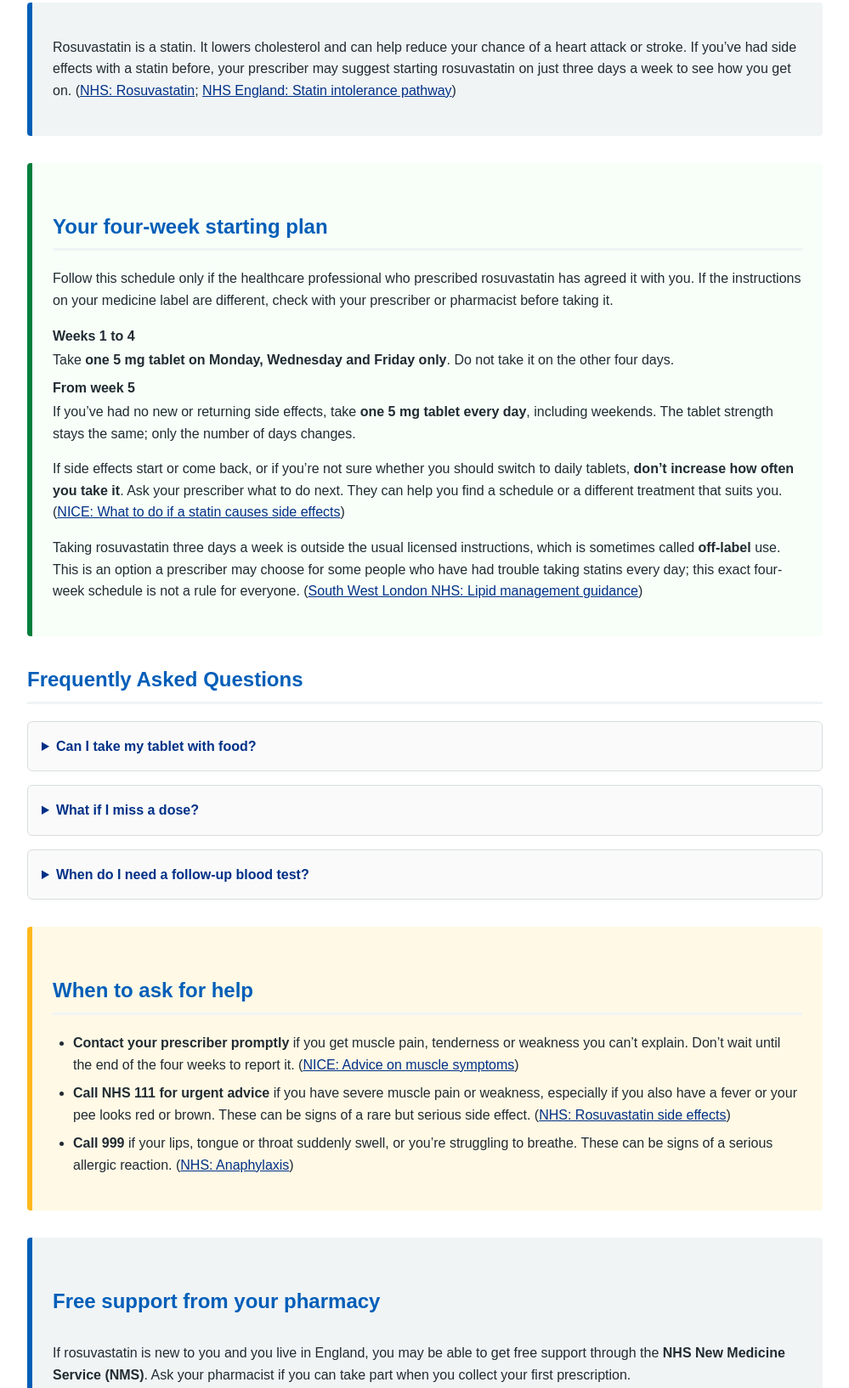
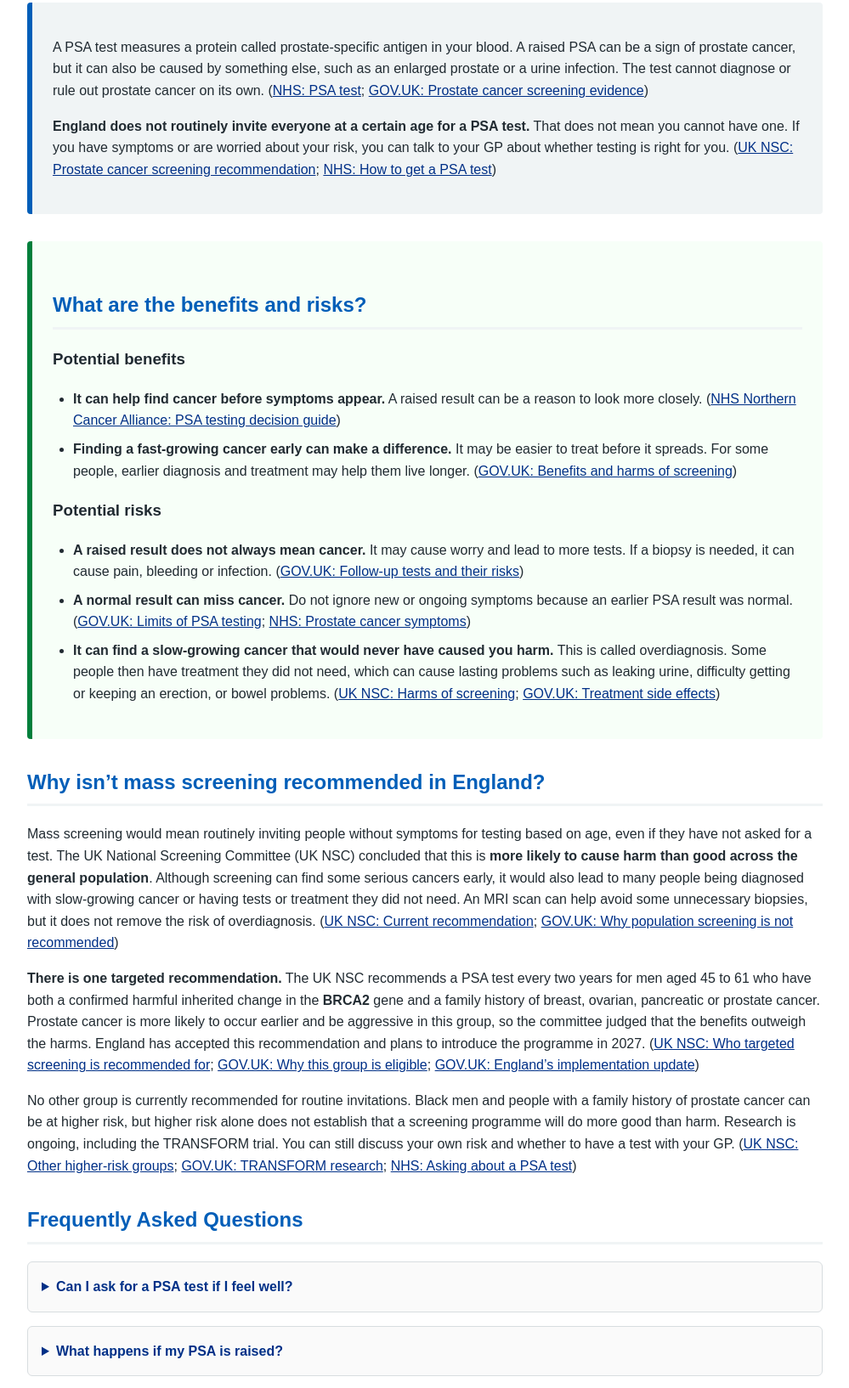
Before and after one commit to BeaconV/PSA, a plain HTML site: page index.html in a window 1280 px wide. Shown: the part 196-1830 px from the top of the page at 85% size, without its empty margins (140-1139 px from the left). Drawn offline with Linux system fonts and the light colour scheme.

Commit message:
Add patient guide to PSA testing and screening in England
Co-authored-by: Perplexity <noreply@perplexity.ai>

```diff
--- a/index.html
+++ b/index.html
@@ -4,8 +4,8 @@
   <meta charset="utf-8">
   <base target="_blank">
   <meta name="viewport" content="width=device-width, initial-scale=1">
-  <meta name="description" content="A patient guide to starting rosuvastatin 5 mg after side effects with a statin, including the four-week plan and free pharmacy support.">
-  <title>Starting rosuvastatin 5 mg after side effects with a statin</title>
+  <meta name="description" content="A patient guide to the benefits and risks of a PSA blood test and why England does not routinely screen everyone for prostate cancer.">
+  <title>PSA testing for prostate cancer: benefits and risks</title>
   <style>
     :root {
       --nhs-blue: #005eb8;
@@ -50,9 +50,7 @@
     .contact-box { background: #fff9e6; border-left: 6px solid var(--nhs-yellow); margin-top: 2rem; }
     .download-section { margin-top: 2rem; }
     ul { padding-left: 1.5rem; }
-    .schedule > div + div, .contact-box li + li { margin-top: .5rem; }
-    dt { font-weight: bold; }
-    dd { margin: .15rem 0 0; }
+    .action-box li + li, .contact-box li + li { margin-top: .5rem; }
     details { border: 1px solid #d8dde0; border-radius: 6px; margin-bottom: 1rem; background: #fafafa; }
     summary { padding: 1rem; cursor: pointer; font-weight: bold; color: var(--nhs-dark-blue); }
     details p { padding: 0 1rem 1rem; margin: 0; }
@@ -85,7 +83,7 @@
       body, header, .action-box, .download-button { background: #fff; color: #000; }
       header { padding-block: 0 1rem; }
       .skip { display: none; }
-      dt, h2 { break-after: avoid; }
+      h2, h3 { break-after: avoid; }
     }
   </style>
 </head>
@@ -95,69 +93,72 @@
     <div class="header-content">
       <img src="assets/NHS%2010mm%20-%20RGB%20Blue%20on%20white.jpg" alt="NHS Logo" class="nhs-logo">
       <div>
-        <h1>Starting rosuvastatin 5 mg after side effects with a statin</h1>
+        <h1>PSA testing for prostate cancer: benefits and risks</h1>
         <p class="subtitle">Information and guidance for patients and carers in England</p>
       </div>
     </div>
   </header>
   <main id="main" class="container" tabindex="-1">
-    <section class="intro-box" aria-label="About rosuvastatin">
-      <p>Rosuvastatin is a statin. It lowers cholesterol and can help reduce your chance of a heart attack or stroke. If you’ve had side effects with a statin before, your prescriber may suggest starting rosuvastatin on just three days a week to see how you get on. (<a href="https://www.nhs.uk/medicines/rosuvastatin/">NHS: Rosuvastatin</a>; <a href="https://www.england.nhs.uk/aac/publication/statin-intolerance-pathway/">NHS England: Statin intolerance pathway</a>)</p>
+    <section class="intro-box" aria-label="About the PSA blood test">
+      <p>A PSA test measures a protein called prostate-specific antigen in your blood. A raised PSA can be a sign of prostate cancer, but it can also be caused by something else, such as an enlarged prostate or a urine infection. The test cannot diagnose or rule out prostate cancer on its own. (<a href="https://www.nhs.uk/tests-and-treatments/psa-test/">NHS: PSA test</a>; <a href="https://www.gov.uk/government/publications/prostate-cancer-screening-equality-impact-assessment/equality-impact-assessment-introduction-of-a-targeted-prostate-cancer-screening-programme">GOV.UK: Prostate cancer screening evidence</a>)</p>
+      <p><strong>England does not routinely invite everyone at a certain age for a PSA test.</strong> That does not mean you cannot have one. If you have symptoms or are worried about your risk, you can talk to your GP about whether testing is right for you. (<a href="https://view-health-screening-recommendations.service.gov.uk/prostate-cancer/">UK NSC: Prostate cancer screening recommendation</a>; <a href="https://www.nhs.uk/tests-and-treatments/psa-test/">NHS: How to get a PSA test</a>)</p>
     </section>
 
-    <section class="action-box" aria-labelledby="plan">
-      <h2 id="plan">Your four-week starting plan</h2>
-      <p>Follow this schedule only if the healthcare professional who prescribed rosuvastatin has agreed it with you. If the instructions on your medicine label are different, check with your prescriber or pharmacist before taking it.</p>
-      <dl class="schedule">
-        <div>
-          <dt>Weeks 1 to 4</dt>
-          <dd>Take <strong>one 5 mg tablet on Monday, Wednesday and Friday only</strong>. Do not take it on the other four days.</dd>
-        </div>
-        <div>
-          <dt>From week 5</dt>
-          <dd>If you’ve had no new or returning side effects, take <strong>one 5 mg tablet every day</strong>, including weekends. The tablet strength stays the same; only the number of days changes.</dd>
-        </div>
-      </dl>
-      <p>If side effects start or come back, or if you’re not sure whether you should switch to daily tablets, <strong>don’t increase how often you take it</strong>. Ask your prescriber what to do next. They can help you find a schedule or a different treatment that suits you. (<a href="https://www.nice.org.uk/guidance/ng238/chapter/Recommendations">NICE: What to do if a statin causes side effects</a>)</p>
-      <p>Taking rosuvastatin three days a week is outside the usual licensed instructions, which is sometimes called <strong>off-label</strong> use. This is an option a prescriber may choose for some people who have had trouble taking statins every day; this exact four-week schedule is not a rule for everyone. (<a href="https://swlimo.southwestlondon.icb.nhs.uk/clinical-guidance/cardiovascular/lipid-management/">South West London NHS: Lipid management guidance</a>)</p>
+    <section class="action-box" aria-labelledby="trade-offs">
+      <h2 id="trade-offs">What are the benefits and risks?</h2>
+      <h3>Potential benefits</h3>
+      <ul>
+        <li><strong>It can help find cancer before symptoms appear.</strong> A raised result can be a reason to look more closely. (<a href="https://northerncanceralliance.nhs.uk/wp-content/uploads/2022/11/PSA_testing_for_prostate_cancer_information_for_well_men.pdf">NHS Northern Cancer Alliance: PSA testing decision guide</a>)</li>
+        <li><strong>Finding a fast-growing cancer early can make a difference.</strong> It may be easier to treat before it spreads. For some people, earlier diagnosis and treatment may help them live longer. (<a href="https://www.gov.uk/government/publications/prostate-cancer-screening-equality-impact-assessment/equality-impact-assessment-introduction-of-a-targeted-prostate-cancer-screening-programme">GOV.UK: Benefits and harms of screening</a>)</li>
+      </ul>
+      <h3>Potential risks</h3>
+      <ul>
+        <li><strong>A raised result does not always mean cancer.</strong> It may cause worry and lead to more tests. If a biopsy is needed, it can cause pain, bleeding or infection. (<a href="https://www.gov.uk/government/publications/prostate-cancer-screening-equality-impact-assessment/equality-impact-assessment-introduction-of-a-targeted-prostate-cancer-screening-programme">GOV.UK: Follow-up tests and their risks</a>)</li>
+        <li><strong>A normal result can miss cancer.</strong> Do not ignore new or ongoing symptoms because an earlier PSA result was normal. (<a href="https://www.gov.uk/government/publications/prostate-cancer-screening-equality-impact-assessment/equality-impact-assessment-introduction-of-a-targeted-prostate-cancer-screening-programme">GOV.UK: Limits of PSA testing</a>; <a href="https://www.nhs.uk/conditions/prostate-cancer/symptoms/">NHS: Prostate cancer symptoms</a>)</li>
+        <li><strong>It can find a slow-growing cancer that would never have caused you harm.</strong> This is called overdiagnosis. Some people then have treatment they did not need, which can cause lasting problems such as leaking urine, difficulty getting or keeping an erection, or bowel problems. (<a href="https://view-health-screening-recommendations.service.gov.uk/prostate-cancer/">UK NSC: Harms of screening</a>; <a href="https://www.gov.uk/government/publications/prostate-cancer-screening-equality-impact-assessment/equality-impact-assessment-introduction-of-a-targeted-prostate-cancer-screening-programme">GOV.UK: Treatment side effects</a>)</li>
+      </ul>
+    </section>
+
+    <section aria-labelledby="screening">
+      <h2 id="screening">Why isn’t mass screening recommended in England?</h2>
+      <p>Mass screening would mean routinely inviting people without symptoms for testing based on age, even if they have not asked for a test. The UK National Screening Committee (UK NSC) concluded that this is <strong>more likely to cause harm than good across the general population</strong>. Although screening can find some serious cancers early, it would also lead to many people being diagnosed with slow-growing cancer or having tests or treatment they did not need. An MRI scan can help avoid some unnecessary biopsies, but it does not remove the risk of overdiagnosis. (<a href="https://view-health-screening-recommendations.service.gov.uk/prostate-cancer/">UK NSC: Current recommendation</a>; <a href="https://www.gov.uk/government/publications/prostate-cancer-screening-equality-impact-assessment/equality-impact-assessment-introduction-of-a-targeted-prostate-cancer-screening-programme">GOV.UK: Why population screening is not recommended</a>)</p>
+      <p><strong>There is one targeted recommendation.</strong> The UK NSC recommends a PSA test every two years for men aged 45 to 61 who have both a confirmed harmful inherited change in the <strong>BRCA2</strong> gene and a family history of breast, ovarian, pancreatic or prostate cancer. Prostate cancer is more likely to occur earlier and be aggressive in this group, so the committee judged that the benefits outweigh the harms. England has accepted this recommendation and plans to introduce the programme in 2027. (<a href="https://view-health-screening-recommendations.service.gov.uk/prostate-cancer/">UK NSC: Who targeted screening is recommended for</a>; <a href="https://www.gov.uk/government/publications/prostate-cancer-screening-equality-impact-assessment/equality-impact-assessment-introduction-of-a-targeted-prostate-cancer-screening-programme">GOV.UK: Why this group is eligible</a>; <a href="https://www.gov.uk/government/publications/mens-health-strategy-one-year-on-report/mens-health-strategy-one-year-on-report">GOV.UK: England’s implementation update</a>)</p>
+      <p>No other group is currently recommended for routine invitations. Black men and people with a family history of prostate cancer can be at higher risk, but higher risk alone does not establish that a screening programme will do more good than harm. Research is ongoing, including the TRANSFORM trial. You can still discuss your own risk and whether to have a test with your GP. (<a href="https://view-health-screening-recommendations.service.gov.uk/prostate-cancer/">UK NSC: Other higher-risk groups</a>; <a href="https://www.gov.uk/government/news/major-expansion-of-research-and-treatment-for-prostate-cancer">GOV.UK: TRANSFORM research</a>; <a href="https://www.nhs.uk/tests-and-treatments/psa-test/">NHS: Asking about a PSA test</a>)</p>
     </section>
 
     <section aria-labelledby="faq">
       <h2 id="faq">Frequently Asked Questions</h2>
       <details>
-        <summary>Can I take my tablet with food?</summary>
-        <p><strong>With or without food:</strong> Take your tablet at around the same time on the days it’s due. A phone reminder can help, especially while you’re taking it only three days a week. (<a href="https://www.nhs.uk/medicines/rosuvastatin/">NHS: How to take rosuvastatin</a>)</p>
+        <summary>Can I ask for a PSA test if I feel well?</summary>
+        <p>Yes. Men and anyone with a prostate can ask their GP about testing, even if they feel well. You can discuss your age, family history and other risk factors, what a result could mean for you, and whether you would want further tests if the result were raised. (<a href="https://www.nhs.uk/tests-and-treatments/psa-test/">NHS: How to get a PSA test</a>; <a href="https://www.gov.uk/government/publications/prostate-cancer-screening-equality-impact-assessment/equality-impact-assessment-introduction-of-a-targeted-prostate-cancer-screening-programme">GOV.UK: Risk factors and informed choice</a>)</p>
       </details>
       <details>
-        <summary>What if I miss a dose?</summary>
-        <p>Skip it and take your next tablet on your next planned day. Don’t take two tablets to make up for a missed dose. (<a href="https://www.nhs.uk/medicines/rosuvastatin/">NHS: Missed doses</a>)</p>
+        <summary>What happens if my PSA is raised?</summary>
+        <p>Your GP may repeat the blood test or refer you to a specialist. An MRI scan is often used before deciding whether you need a biopsy. A biopsy means taking small samples of prostate tissue to check for cancer. A raised PSA does not mean you automatically need a biopsy. (<a href="https://www.nhs.uk/tests-and-treatments/psa-test/">NHS: Getting your results</a>; <a href="https://www.gov.uk/government/publications/prostate-cancer-screening-equality-impact-assessment/equality-impact-assessment-introduction-of-a-targeted-prostate-cancer-screening-programme">GOV.UK: MRI and biopsy</a>)</p>
       </details>
       <details>
-        <summary>When do I need a follow-up blood test?</summary>
-        <p>Ask your GP practice when to book your next blood test. It’s usually due <strong>2 to 3 months after starting or changing treatment</strong>, to check your cholesterol and look for any effect on your liver. (<a href="https://www.nice.org.uk/guidance/qs100/chapter/Quality-statement-4-Assessing-response-to-lipid-lowering-treatment">NICE: Blood tests after starting or changing treatment</a>)</p>
+        <summary>Is testing because of symptoms the same as screening?</summary>
+        <p>No. Screening looks for disease in people without symptoms. If you have symptoms, a PSA test may be part of finding out what is causing them. The recommendation against mass screening does not mean you should wait to have symptoms checked. (<a href="https://www.gov.uk/government/publications/prostate-cancer-screening-equality-impact-assessment/equality-impact-assessment-introduction-of-a-targeted-prostate-cancer-screening-programme">GOV.UK: What screening means</a>; <a href="https://www.nhs.uk/conditions/prostate-cancer/symptoms/">NHS: Symptoms and assessment</a>)</p>
       </details>
     </section>
 
     <section class="contact-box" aria-labelledby="help">
       <h2 id="help">When to ask for help</h2>
-      <ul>
-        <li><strong>Contact your prescriber promptly</strong> if you get muscle pain, tenderness or weakness you can’t explain. Don’t wait until the end of the four weeks to report it. (<a href="https://www.nice.org.uk/guidance/ng238/chapter/Recommendations">NICE: Advice on muscle symptoms</a>)</li>
-        <li><strong>Call NHS 111 for urgent advice</strong> if you have severe muscle pain or weakness, especially if you also have a fever or your pee looks red or brown. These can be signs of a rare but serious side effect. (<a href="https://www.nhs.uk/medicines/rosuvastatin/">NHS: Rosuvastatin side effects</a>)</li>
-        <li><strong>Call 999</strong> if your lips, tongue or throat suddenly swell, or you’re struggling to breathe. These can be signs of a serious allergic reaction. (<a href="https://www.nhs.uk/conditions/Anaphylaxis/">NHS: Anaphylaxis</a>)</li>
-      </ul>
+      <p><strong>Contact your GP practice if you notice changes</strong> such as needing to pee more often, a weak flow, trouble starting to pee, or blood in your pee or semen. These symptoms often have causes other than cancer, but they are worth checking even if you have previously had a normal PSA result. (<a href="https://www.nhs.uk/conditions/prostate-cancer/symptoms/">NHS: Prostate cancer symptoms</a>; <a href="https://www.gov.uk/government/publications/prostate-cancer-screening-equality-impact-assessment/equality-impact-assessment-introduction-of-a-targeted-prostate-cancer-screening-programme">GOV.UK: Limits of PSA testing</a>)</p>
+      <p>If you know you carry a harmful BRCA2 variant, or you are worried about a family history of prostate or related cancers, mention it when you speak to your GP or genetics team. You can ask what the guidance means for you now rather than waiting for a screening invitation. (<a href="https://view-health-screening-recommendations.service.gov.uk/prostate-cancer/">UK NSC: Targeted screening criteria</a>; <a href="https://www.nhs.uk/tests-and-treatments/psa-test/">NHS: Discussing a PSA test</a>)</p>
     </section>
 
-    <section class="download-section" aria-labelledby="pharmacy">
-      <h2 id="pharmacy">Free support from your pharmacy</h2>
-      <p>If rosuvastatin is new to you and you live in England, you may be able to get free support through the <strong>NHS New Medicine Service (NMS)</strong>. Ask your pharmacist if you can take part when you collect your first prescription.</p>
-      <p>After a chat when you collect your medicine, your pharmacist will usually check in <strong>7 to 14 days later</strong>, then again <strong>2 to 3 weeks after that</strong>; you can speak by phone or in a private room at the pharmacy. You can talk about how you’re getting on, any side effects, and ways to remember which days to take your tablets. If needed, the pharmacist can refer you back to your prescriber. (<a href="https://cpe.org.uk/wp-content/uploads/2026/04/NMS-patient-leaflet-Apr-2026.pdf">New Medicine Service patient leaflet</a>; <a href="https://www.england.nhs.uk/primary-care/pharmacy/pharmacy-services/nhs-new-medicine-service/">NHS England: New Medicine Service</a>)</p>
-      <p>You don’t need to wait for your pharmacy appointment if you’re worried about side effects. Follow the advice in “<a href="#help">When to ask for help</a>” above, and check with your prescriber if you’re unsure about switching to daily tablets.</p>
-      <a class="download-button" href="https://www.nhs.uk/nhs-services/pharmacies/get-help-with-newly-prescribed-medicines/">NHS: Get help with newly prescribed medicines</a>
+    <section class="download-section" aria-labelledby="reading">
+      <h2 id="reading">Find out more</h2>
+      <p>Read how the blood test works, or check the official screening recommendation and the latest information about England’s plans. Links open in a new tab or window.</p>
+      <a class="download-button" href="https://www.nhs.uk/tests-and-treatments/psa-test/">NHS: PSA test</a>
+      <a class="download-button" href="https://view-health-screening-recommendations.service.gov.uk/prostate-cancer/">UK NSC: Screening recommendation</a>
+      <a class="download-button" href="https://www.gov.uk/government/publications/mens-health-strategy-one-year-on-report/mens-health-strategy-one-year-on-report">GOV.UK: England’s programme plans</a>
     </section>
   </main>
   <footer>
     <div class="footer-content">
-      <p>This information provides general guidance only. Advice given by your doctor, pharmacist or other healthcare professional should always take precedence.</p>
+      <p>This is an independent patient guide, not an official NHS publication. It is general information and does not replace advice from your GP or healthcare team. Guidance checked on <time datetime="2026-11-20">20 November 2026</time>.</p>
     </div>
   </footer>
 </body>
```
Also changed, not shown: 1 other file.
